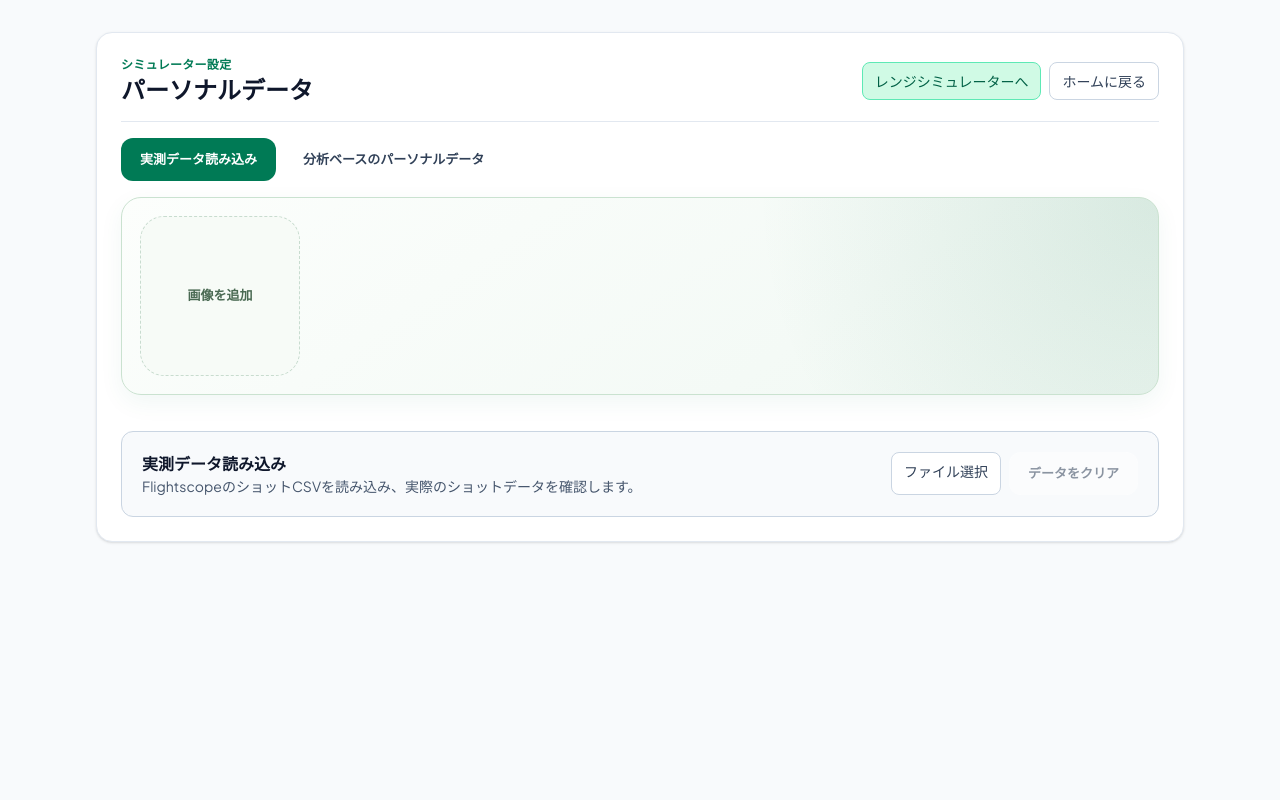
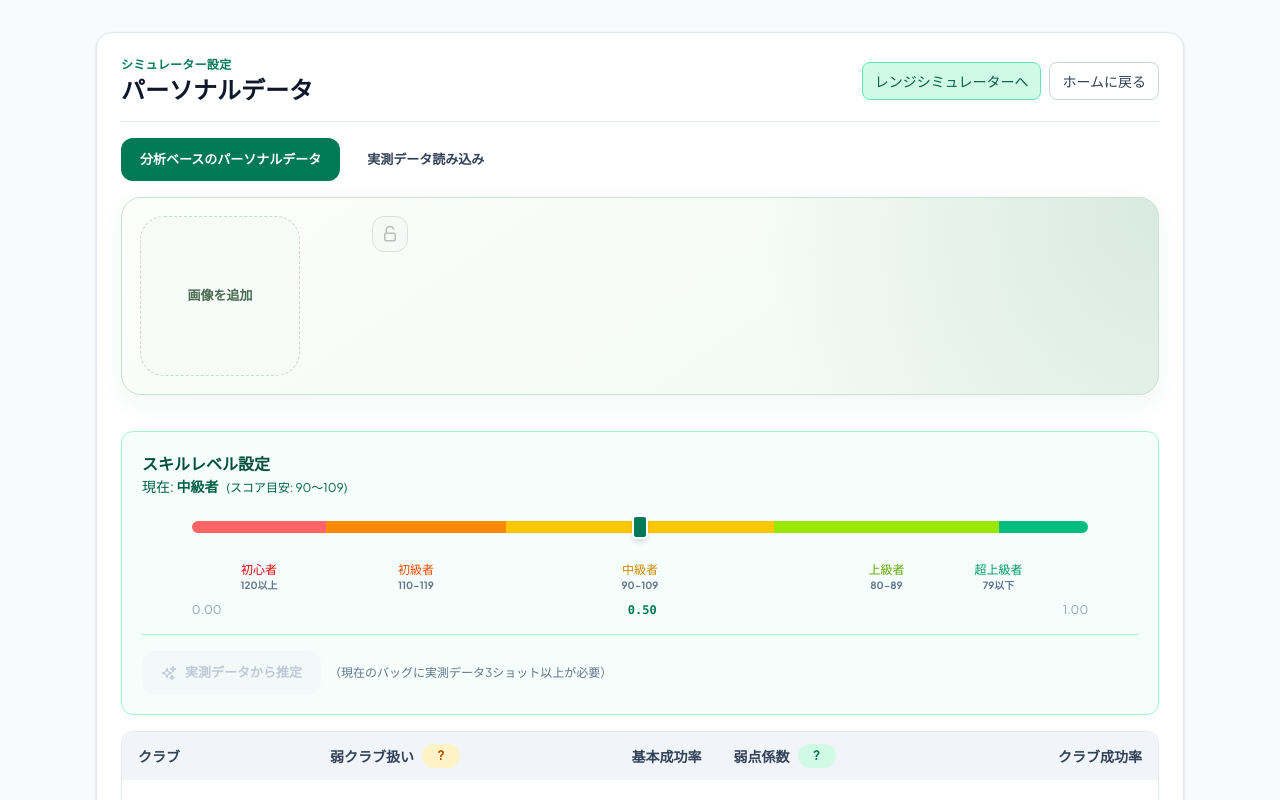
Before and after one commit to Zaku27/MyGolfClubs, a React (Vite) app: page /personal-data in a window 1280 px wide. Shown: the top 800 px of the page. Built offline with nearby package versions, Linux system fonts and the light colour scheme.

Commit message:
SWメッセージ修正

```diff
--- a/src/components/AppMainContent.tsx
+++ b/src/components/AppMainContent.tsx
@@ -81,6 +81,7 @@ export function AppMainContent({
     setActiveBag,
     handleToggleActiveBagMembership,
     handleToggleClubLock,
+    handleToggleBagLock,
   } = clubActions;
 
   const {
@@ -171,6 +172,7 @@ export function AppMainContent({
               onRenameActiveBag={onRenameActiveBag}
               onDeleteActiveBag={onDeleteActiveBag}
               onShiftSelectedBagLeft={onShiftSelectedBagLeft}
+              onToggleBagLock={handleToggleBagLock}
               listScope={clubListScope}
               onChangeListScope={handleChangeClubListScope}
               compact
--- a/src/components/ClubCard.css
+++ b/src/components/ClubCard.css
@@ -325,8 +325,8 @@
 }
 
 .btn-lock.locked {
-  background-color: #ffecb3;
-  border-color: #ffc107;
+  background-color: #fff8e1;
+  border-color: #ffe082;
 }
 
 .btn-lock.locked svg {
--- a/src/components/GolfBagPanel.css
+++ b/src/components/GolfBagPanel.css
@@ -472,6 +472,39 @@
   color: #c2292a;
 }
 
+.btn-lock {
+  background-color: #fff8e1;
+  border-color: #ffe082;
+}
+
+.btn-lock.locked {
+  background-color: #fff8e1;
+  border-color: #ffe082;
+}
+
+.btn-lock.locked svg {
+  color: #f57c00;
+}
+
+.btn-lock.unlocked {
+  background-color: #f5f5f5;
+  border-color: #bdbdbd;
+}
+
+.btn-lock.unlocked svg {
+  color: #757575;
+}
+
+.btn-lock:hover {
+  background-color: #ffecb3;
+  border-color: #ffa000;
+  transform: translateY(-1px);
+}
+
+.btn-lock:hover svg {
+  color: #e65100;
+}
+
 .golf-bag-panel-actions {
   display: flex;
   flex-wrap: wrap;
--- a/src/components/GolfBagPanel.tsx
+++ b/src/components/GolfBagPanel.tsx
@@ -16,6 +16,7 @@ type GolfBagPanelProps = {
   onRenameActiveBag?: () => void;
   onDeleteActiveBag?: () => void;
   onShiftSelectedBagLeft?: () => void;
+  onToggleBagLock?: (bagId: number) => void;
   listScope?: ListScope;
   onChangeListScope?: (scope: ListScope) => void;
   showManagement?: boolean;
@@ -33,6 +34,7 @@ export const GolfBagPanel = ({
   onRenameActiveBag,
   onDeleteActiveBag,
   onShiftSelectedBagLeft,
+  onToggleBagLock,
   showManagement = true,
   showImage = true,
   compact = true,
@@ -40,6 +42,7 @@ export const GolfBagPanel = ({
 }: GolfBagPanelProps) => {
   const [deleteConfirmOpen, setDeleteConfirmOpen] = useState(false);
   const activeBag = bags.find((bag) => bag.id === activeBagId) ?? bags[0] ?? null;
+  const isLocked = activeBag?.locked ?? false;
   const activeImage = activeBag ? (activeBag.imageData?.[0] ?? '/images/GolfBag.png') : undefined;
   const tooltipText = description ?? 'ゴルフクラブを14本選んで、ゴルフバッグに入れて管理します。';
 
@@ -108,7 +111,27 @@ export const GolfBagPanel = ({
             })}
             {showManagement && (
               <>
-                {onCreateBag && (
+                <button
+                  type="button"
+                  className={`btn-icon btn-lock ${isLocked ? 'locked' : 'unlocked'}`}
+                  onClick={() => activeBag?.id != null && onToggleBagLock?.(activeBag.id)}
+                  title={isLocked ? 'ロック解除' : 'ロック'}
+                  aria-label={isLocked ? 'ロック解除' : 'ロック'}
+                  disabled={activeBag?.id == null || !onToggleBagLock}
+                >
+                  {isLocked ? (
+                    <svg viewBox="0 0 24 24" fill="none" stroke="currentColor" strokeWidth="2">
+                      <rect x="5" y="11" width="14" height="10" rx="2" ry="2"></rect>
+                      <path d="M7 11V7a5 5 0 0 1 10 0v4"></path>
+                    </svg>
+                  ) : (
+                    <svg viewBox="0 0 24 24" fill="none" stroke="currentColor" strokeWidth="2">
+                      <rect x="5" y="11" width="14" height="10" rx="2" ry="2"></rect>
+                      <path d="M7 11V7a5 5 0 0 1 9.9-1"></path>
+                    </svg>
+                  )}
+                </button>
+                {!isLocked && onCreateBag && (
                   <button type="button" className="btn-icon btn-add" onClick={onCreateBag} title="バッグを追加">
                     <svg viewBox="0 0 24 24" fill="none" stroke="currentColor" strokeWidth="2">
                       <line x1="12" y1="5" x2="12" y2="19"></line>
@@ -116,7 +139,7 @@ export const GolfBagPanel = ({
                     </svg>
                   </button>
                 )}
-                {activeBag && onRenameActiveBag && (
+                {!isLocked && activeBag && onRenameActiveBag && (
                   <button type="button" className="btn-icon btn-edit" onClick={onRenameActiveBag} title="バッグ名を変更">
                     <svg viewBox="0 0 24 24" fill="none" stroke="currentColor" strokeWidth="2">
                       <path d="M11 4H4a2 2 0 0 0-2 2v14a2 2 0 0 0 2 2h14a2 2 0 0 0 2-2v-7"></path>
@@ -124,7 +147,7 @@ export const GolfBagPanel = ({
                     </svg>
                   </button>
                 )}
-                {activeBag && onShiftSelectedBagLeft && (
+                {!isLocked && activeBag && onShiftSelectedBagLeft && (
                   <button
                     type="button"
                     className="btn-icon btn-shift"
@@ -137,7 +160,7 @@ export const GolfBagPanel = ({
                     </svg>
                   </button>
                 )}
-                {activeBag && bags.length > 1 && onDeleteActiveBag && (
+                {!isLocked && activeBag && bags.length > 1 && onDeleteActiveBag && (
                   <button type="button" className="btn-icon btn-delete" onClick={handleDeleteClick} title="バッグを削除">
                     <svg viewBox="0 0 24 24" fill="none" stroke="currentColor" strokeWidth="2">
                       <polyline points="3 6 5 6 21 6"></polyline>
@@ -157,7 +180,27 @@ export const GolfBagPanel = ({
             ) : null}
             {showManagement && (
               <div className="golf-bag-single-management">
-                {onCreateBag && (
+                <button
+                  type="button"
+                  className={`btn-icon btn-lock ${isLocked ? 'locked' : 'unlocked'}`}
+                  onClick={() => activeBag?.id != null && onToggleBagLock?.(activeBag.id)}
+                  title={isLocked ? 'ロック解除' : 'ロック'}
+                  aria-label={isLocked ? 'ロック解除' : 'ロック'}
+                  disabled={activeBag?.id == null || !onToggleBagLock}
+                >
+                  {isLocked ? (
+                    <svg viewBox="0 0 24 24" fill="none" stroke="currentColor" strokeWidth="2">
+                      <rect x="5" y="11" width="14" height="10" rx="2" ry="2"></rect>
+                      <path d="M7 11V7a5 5 0 0 1 10 0v4"></path>
+                    </svg>
+                  ) : (
+                    <svg viewBox="0 0 24 24" fill="none" stroke="currentColor" strokeWidth="2">
+                      <rect x="5" y="11" width="14" height="10" rx="2" ry="2"></rect>
+                      <path d="M7 11V7a5 5 0 0 1 9.9-1"></path>
+                    </svg>
+                  )}
+                </button>
+                {!isLocked && onCreateBag && (
                   <button type="button" className="btn-icon btn-add" onClick={onCreateBag} title="バッグを追加">
                     <svg viewBox="0 0 24 24" fill="none" stroke="currentColor" strokeWidth="2">
                       <line x1="12" y1="5" x2="12" y2="19"></line>
@@ -165,7 +208,7 @@ export const GolfBagPanel = ({
                     </svg>
                   </button>
                 )}
-                {activeBag && onRenameActiveBag && (
+                {!isLocked && activeBag && onRenameActiveBag && (
                   <button type="button" className="btn-icon btn-edit" onClick={onRenameActiveBag} title="バッグ名を変更">
                     <svg viewBox="0 0 24 24" fill="none" stroke="currentColor" strokeWidth="2">
                       <path d="M11 4H4a2 2 0 0 0-2 2v14a2 2 0 0 0 2 2h14a2 2 0 0 0 2-2v-7"></path>
@@ -173,7 +216,7 @@ export const GolfBagPanel = ({
                     </svg>
                   </button>
                 )}
-                {activeBag && onShiftSelectedBagLeft && (
+                {!isLocked && activeBag && onShiftSelectedBagLeft && (
                   <button
                     type="button"
                     className="btn-icon btn-shift"
@@ -186,7 +229,7 @@ export const GolfBagPanel = ({
                     </svg>
                   </button>
                 )}
-                {activeBag && bags.length > 1 && onDeleteActiveBag && (
+                {!isLocked && activeBag && bags.length > 1 && onDeleteActiveBag && (
                   <button type="button" className="btn-icon btn-delete" onClick={handleDeleteClick} title="バッグを削除">
                     <svg viewBox="0 0 24 24" fill="none" stroke="currentColor" strokeWidth="2">
                       <polyline points="3 6 5 6 21 6"></polyline>
--- a/src/components/RangeClubSelectionPanel.tsx
+++ b/src/components/RangeClubSelectionPanel.tsx
@@ -64,7 +64,7 @@ export function RangeClubSelectionPanel({
                       simClub ? (
                         seatType === 'robot'
                           ? '100% (ロボット固定)'
-                          : (clubPersonal && effectiveSuccess !== null && effectiveSuccess !== undefined ? effectiveSuccess.toFixed(1) : '--') + '%'
+                          : (effectiveSuccess !== null && effectiveSuccess !== undefined ? effectiveSuccess.toFixed(1) : '--') + '%'
                       ) : '--'
                     }
                   </span>
--- a/src/components/simulator/PersonalDataInput.tsx
+++ b/src/components/simulator/PersonalDataInput.tsx
@@ -121,7 +121,7 @@ export function PersonalDataInput() {
   const [draftByClubId, setDraftByClubId] = useState<Record<string, DraftRow>>({});
   // 分析減点の寄与割合（重み）: 全クラブ共通
   const [analysisPenaltyWeight, setAnalysisPenaltyWeight] = useState(1.0);
-  const [activeMode, setActiveMode] = useState<'skill' | 'actual'>('actual');
+  const [activeMode, setActiveMode] = useState<'skill' | 'actual'>('skill');
   const [shotRows, setShotRows] = useState<ShotRecord[]>([]);
   const [shotSearchText, setShotSearchText] = useState('');
   const [shotLoadError, setShotLoadError] = useState<string | null>(null);
@@ -646,6 +646,18 @@ export function PersonalDataInput() {
         <div className="flex flex-wrap items-center gap-2">
           <button
             type="button"
+            onClick={() => setActiveMode('skill')}
+            className={[
+              "rounded-lg border px-4 py-2 text-sm font-medium transition-colors",
+              activeMode === 'skill'
+                ? 'border-emerald-700 bg-emerald-700 text-white'
+                : 'border-slate-300 bg-white text-slate-700 hover:bg-slate-50',
+            ].join(' ')}
+          >
+            分析ベースのパーソナルデータ
+          </button>
+          <button
+            type="button"
             onClick={() => setActiveMode('actual')}
             className={[
               "rounded-lg border px-4 py-2 text-sm font-medium transition-colors",
@@ -655,18 +667,6 @@ export function PersonalDataInput() {
             ].join(' ')}
           >
             実測データ読み込み
-          </button>
-          <button
-            type="button"
-            onClick={() => setActiveMode('skill')}
-            className={[
-              "rounded-lg border px-4 py-2 text-sm font-medium transition-colors",
-              activeMode === 'skill'
-                ? 'border-emerald-700 bg-emerald-700 text-white'
-                : 'border-slate-300 bg-white text-slate-700 hover:bg-slate-50',
-            ].join(' ')}
-          >
-            分析ベースのパーソナルデータ
           </button>
         </div>
 
--- a/src/db/clubService.ts
+++ b/src/db/clubService.ts
@@ -123,7 +123,7 @@ const createBagRecord = (
 };
 
 const createUpdatedBagRecord = (
-  patch: Partial<Pick<GolfBag, 'name' | 'clubIds' | 'imageData' | 'swingWeightTarget' | 'swingGoodTolerance' | 'swingAdjustThreshold'>>,
+  patch: Partial<Pick<GolfBag, 'name' | 'clubIds' | 'imageData' | 'swingWeightTarget' | 'swingGoodTolerance' | 'swingAdjustThreshold' | 'locked'>>,
 ): Partial<GolfBag> => ({
   ...(patch.name != null ? { name: normalizeBagName(patch.name) } : {}),
   ...(patch.clubIds != null ? { clubIds: validateBagClubIds(patch.clubIds) } : {}),
@@ -131,6 +131,7 @@ const createUpdatedBagRecord = (
   ...(patch.swingWeightTarget != null ? { swingWeightTarget: patch.swingWeightTarget } : {}),
   ...(patch.swingGoodTolerance != null ? { swingGoodTolerance: patch.swingGoodTolerance } : {}),
   ...(patch.swingAdjustThreshold != null ? { swingAdjustThreshold: patch.swingAdjustThreshold } : {}),
+  ...(patch.locked != null ? { locked: patch.locked } : {}),
   updatedAt: createTimestamp(),
 });
 
@@ -280,7 +281,7 @@ export class ClubService {
 
   static async updateBag(
     id: number,
-    patch: Partial<Pick<GolfBag, 'name' | 'clubIds' | 'imageData' | 'swingWeightTarget' | 'swingGoodTolerance' | 'swingAdjustThreshold'>>,
+    patch: Partial<Pick<GolfBag, 'name' | 'clubIds' | 'imageData' | 'swingWeightTarget' | 'swingGoodTolerance' | 'swingAdjustThreshold' | 'locked'>>,
   ): Promise<number> {
     return db.golfBags.update(id, createUpdatedBagRecord(patch));
   }
--- a/src/hooks/useClubActions.ts
+++ b/src/hooks/useClubActions.ts
@@ -18,6 +18,7 @@ export const useClubActions = (uiState: UseUIStateReturn) => {
     updateClub,
     deleteClub,
     toggleClubLock,
+    toggleBagLock,
     initializeDefaults,
     resetToDefaults,
     clearAllClubs,
@@ -275,6 +276,10 @@ export const useClubActions = (uiState: UseUIStateReturn) => {
     await toggleClubLock(clubItem.id);
   }, [toggleClubLock]);
 
+  const handleToggleBagLock = useCallback(async (bagId: number) => {
+    await toggleBagLock(bagId);
+  }, [toggleBagLock]);
+
   const handleAddBagImage = useCallback(async (bagId: number, imageData: string[]) => {
     await updateBagImage(bagId, imageData);
   }, [updateBagImage]);
@@ -329,6 +334,7 @@ export const useClubActions = (uiState: UseUIStateReturn) => {
     handleDeleteBag,
     handleToggleActiveBagMembership,
     handleToggleClubLock,
+    handleToggleBagLock,
     handleAddBagImage,
     setActiveBag,
     updateBagSwingSettings,
--- a/src/hooks/useSummary.ts
+++ b/src/hooks/useSummary.ts
@@ -827,7 +827,7 @@ export function useSummary(options: UseSummaryOptions = {}): SummaryData {
       adjustments.push({
         priority: 'medium',
         title: 'SW-長さの傾斜最適化',
-        description: `現在のSW-長さの傾斜は「${slopeMessage}」です。理想的な傾斜（-0.8〜-1.2）に近づけることで、長いクラブと短いクラブの間で一貫したスイングフィールが得られます。`,
+        description: `現在のSW-長さの傾斜は「${slopeMessage}」です。理想的な傾斜（-0.8〜0）に近づけることで、長いクラブと短いクラブの間で一貫したスイングフィールが得られます。`,
         estimatedEffect: '長短クラブのフィール適正化',
       });
     }
--- a/src/store/clubStore.ts
+++ b/src/store/clubStore.ts
@@ -21,6 +21,7 @@ type ClubStoreActions = {
   updateClub: (id: number, club: Partial<GolfClub>) => Promise<void>;
   deleteClub: (id: number) => Promise<void>;
   toggleClubLock: (id: number) => Promise<void>;
+  toggleBagLock: (id: number) => Promise<void>;
   initializeDefaults: () => Promise<void>;
   resetToDefaults: () => Promise<void>;
   clearAllClubs: () => Promise<void>;
@@ -187,6 +188,23 @@ export const useClubStore = create<ClubStore>((set, get) => ({
       set((state) => ({
         clubs: state.clubs.map((c) =>
           c.id === id ? { ...c, locked: newLocked } : c
+        ),
+      }));
+    } catch (error) {
+      setStoreError(set, error);
+    }
+  },
+
+  toggleBagLock: async (id) => {
+    set({ error: null });
+    try {
+      const bag = get().bags.find((b) => b.id === id);
+      if (!bag) return;
+      const newLocked = !(bag.locked ?? false);
+      await ClubService.updateBag(id, { locked: newLocked });
+      set((state) => ({
+        bags: state.bags.map((b) =>
+          b.id === id ? { ...b, locked: newLocked } : b
         ),
       }));
     } catch (error) {
--- a/src/types/golf.ts
+++ b/src/types/golf.ts
@@ -42,6 +42,7 @@ export interface GolfBag {
   swingGoodTolerance?: number;
   swingAdjustThreshold?: number;
   playerSkillLevel?: number; // バッグごとのプレイヤースキルレベル (0-1)
+  locked?: boolean;
   createdAt?: string;
   updatedAt?: string;
 }
--- a/src/utils/analysisUtils.ts
+++ b/src/utils/analysisUtils.ts
@@ -761,8 +761,8 @@ export const getWeightPointStyle = (
 
   if (deviationClass === 'lightOutlier') {
     return {
-      fill: '#ec407a',
-      stroke: '#ad1457',
+      fill: '#1565c0',
+      stroke: '#0d47a1',
       strokeWidth: 3,
       radius: 7,
     };
```
